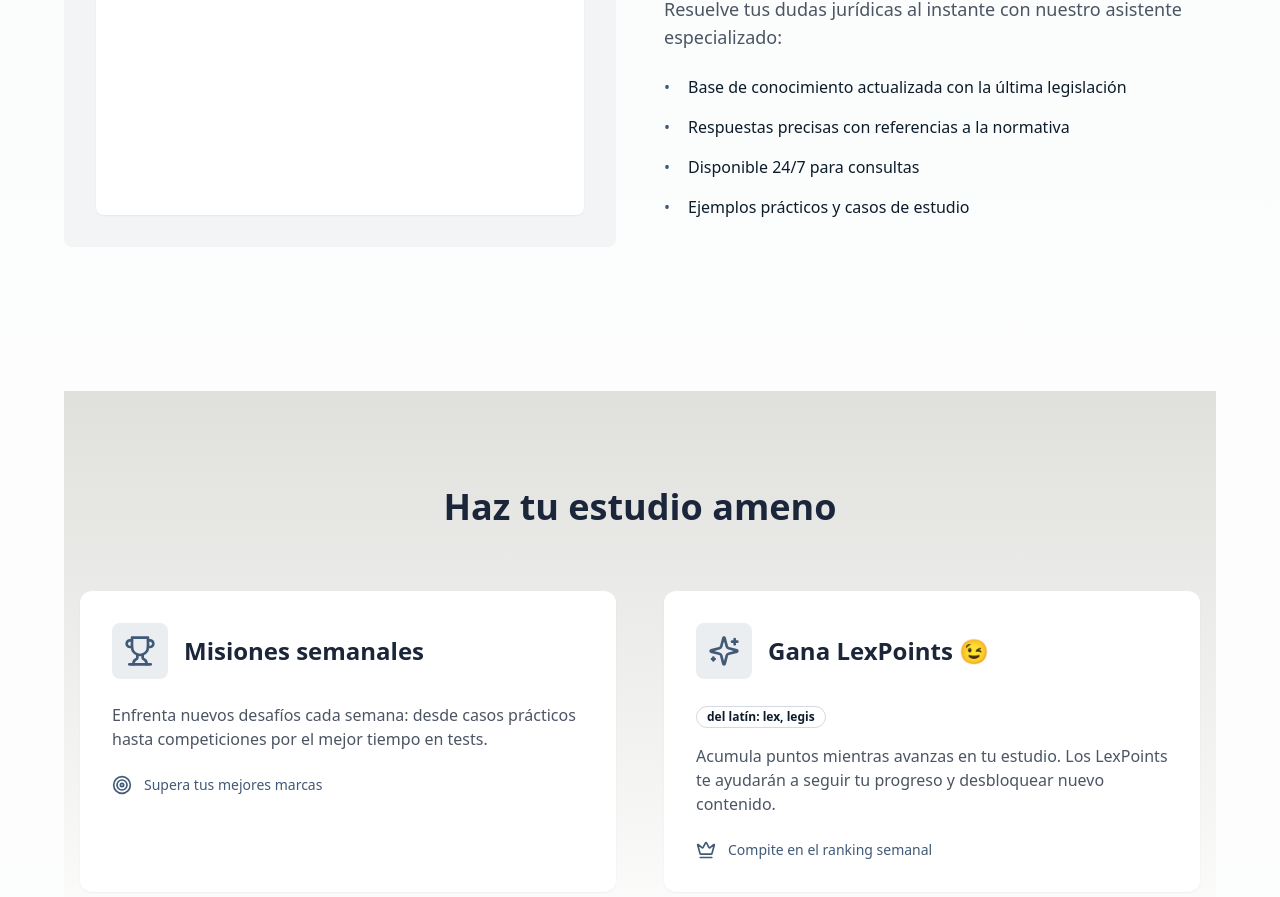
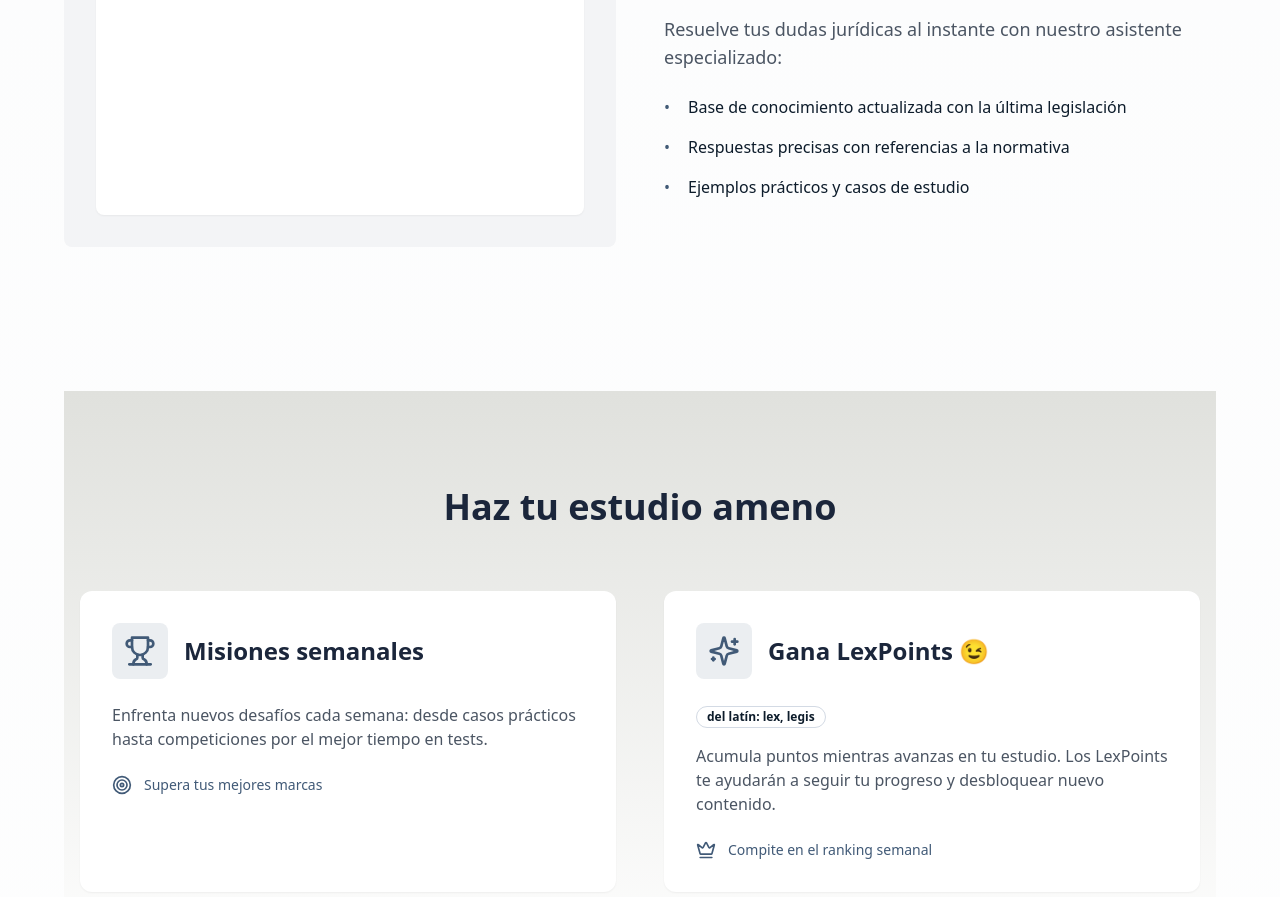
Before and after one commit to borjamrd/lead-catcher-hub, a React (Vite) app: page / in a window 1280 px wide. Shown: the part 2633-3530 px from the top of the page. Built offline with nearby package versions, Linux system fonts and the light colour scheme; no server answers; the database is empty.

Commit message:
Remove feature from chat
Remove the "Available 24/7 for inquiries" feature from the chat section of the landing page.

```diff
--- a/src/components/landing/DetailedFeatures.tsx
+++ b/src/components/landing/DetailedFeatures.tsx
@@ -160,10 +160,6 @@ const DetailedFeatures = () => {
               </li>
               <li className="flex items-start">
                 <span className="flex-shrink-0 h-6 w-6 text-primary">•</span>
-                <span>Disponible 24/7 para consultas</span>
-              </li>
-              <li className="flex items-start">
-                <span className="flex-shrink-0 h-6 w-6 text-primary">•</span>
                 <span>Ejemplos prácticos y casos de estudio</span>
               </li>
             </ul>
```
